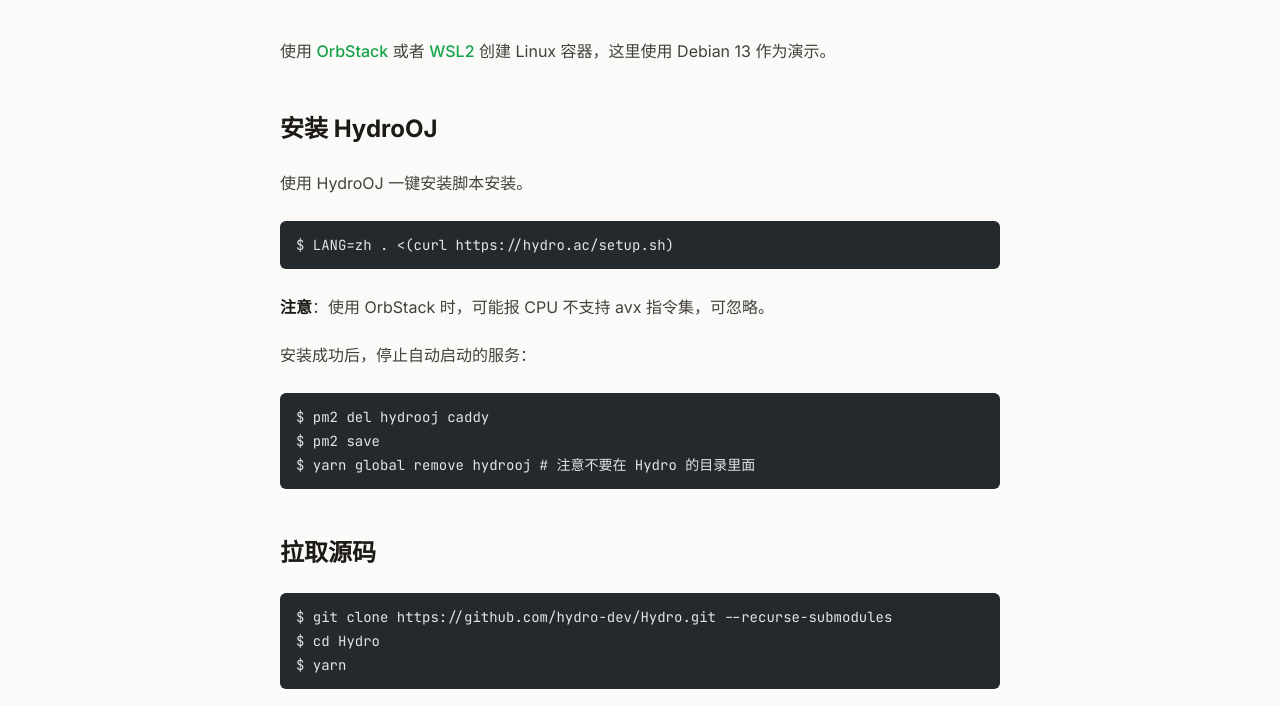
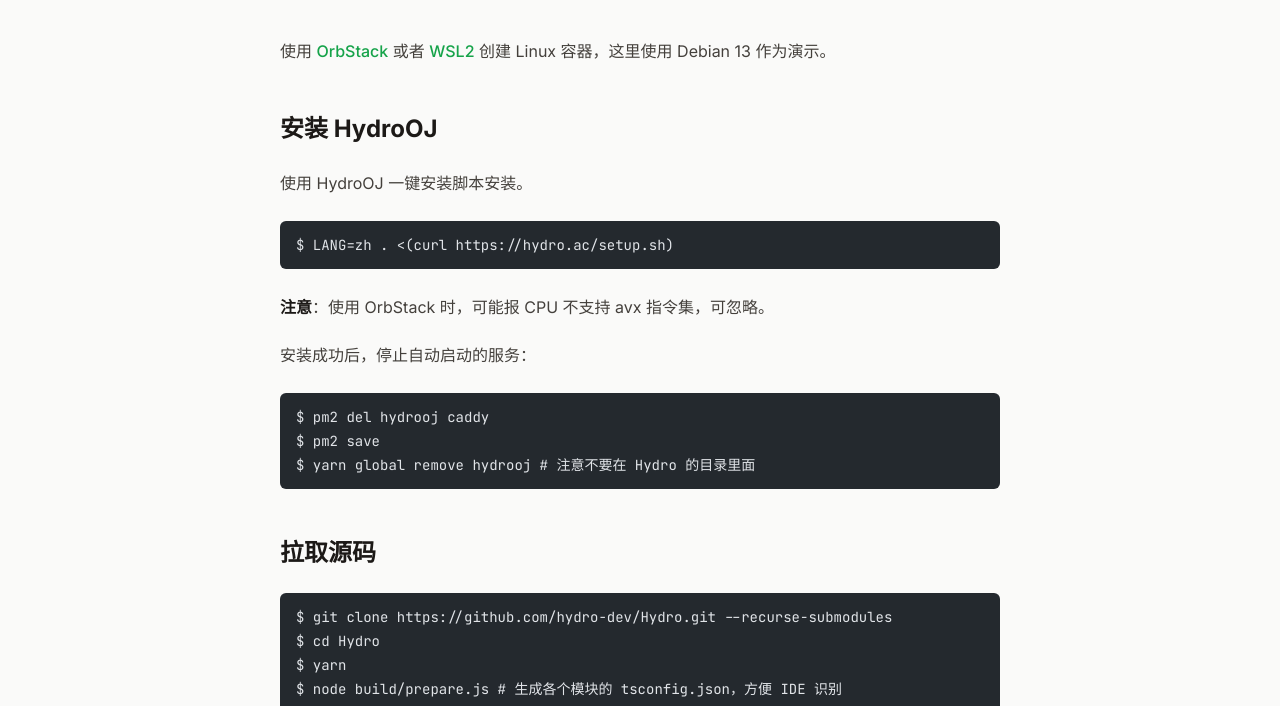
Before and after one commit to gtn1024/gtn1024, an Astro site: page /zh/posts/hydro-dev-environment in a window 1280 px wide. Shown: the part 214-920 px from the top of the page. Built offline with nearby package versions, Linux system fonts and the light colour scheme; Astro itself is replaced by a stand-in of ours; some packages are replaced by stand-ins of ours; code samples lack their colours.

Commit message:
Update hydro-dev-environment.md

````diff
--- a/src/content/posts/hydro-dev-environment.md
+++ b/src/content/posts/hydro-dev-environment.md
@@ -35,6 +35,7 @@
 $ git clone https://github.com/hydro-dev/Hydro.git --recurse-submodules
 $ cd Hydro
 $ yarn
+$ node build/prepare.js # 生成各个模块的 tsconfig.json，方便 IDE 识别
 ```
 
 推荐使用 VSCode SSH 进容器进行开发。
````
